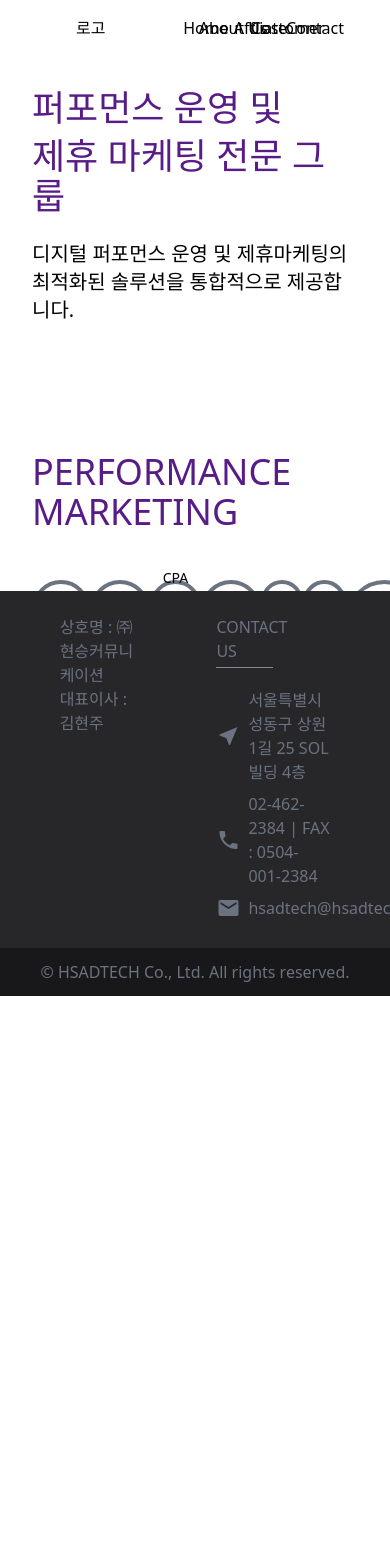
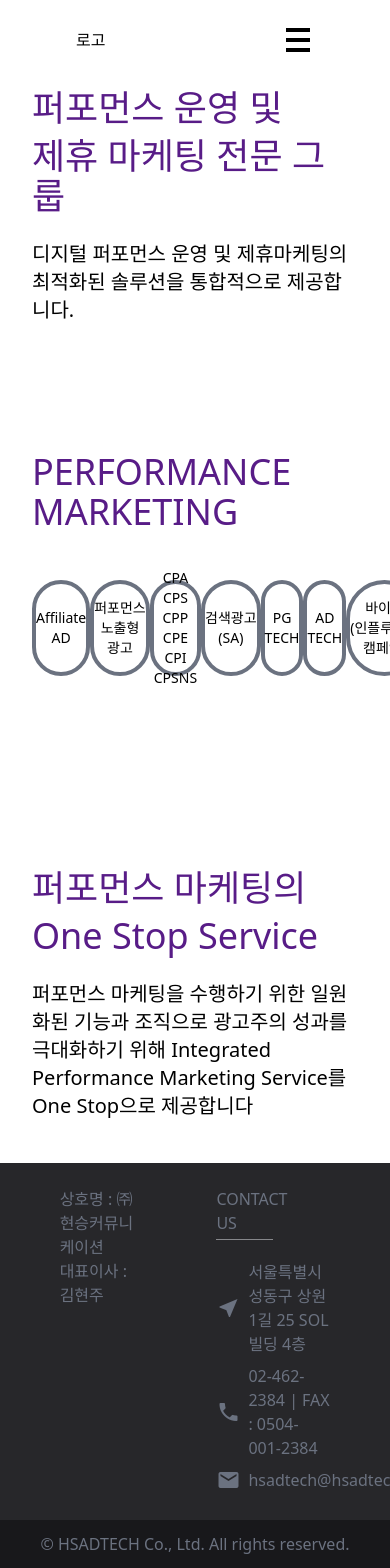
Before and after one commit to gksehfapd/hsadtech, a Next.js app: page /aboutus in a window 390 px wide. Shown: the top 1568 px of the page. Before the commit the page ends 996 px from the top, so only its background shows below. Built offline with nearby package versions, Linux system fonts and the light colour scheme.

Commit message:
feat: nav 반응형

```diff
--- a/components/layout.tsx
+++ b/components/layout.tsx
@@ -10,11 +10,12 @@ interface LayoutProps {
 
 export default function Layout({ children, className = '' }: LayoutProps) {
 	const [scroll, setScroll] = useState(false)
+	const [isMenuOpen, setIsMenuOpen] = useState(false)
 
 	useEffect(() => {
 		window.addEventListener('scroll', handleScroll)
 		return () => {
-			window.removeEventListener('scroll', handleScroll) //clean up
+			window.removeEventListener('scroll', handleScroll)
 		}
 	}, [])
 
@@ -25,7 +26,7 @@ export default function Layout({ children, className = '' }: LayoutProps) {
 		<div className="min-h-screen relative">
 			<nav
 				className={cls(
-					'flex justify-center w-full items-center fixed top-0 text-base px-16 py-3 text-black box-border z-99 bg-white',
+					'flex w-full items-center fixed top-0 text-base px-16 py-3 text-black box-border z-99 bg-white',
 					scroll ? 'border-b-2' : ''
 				)}
 			>
@@ -37,14 +38,48 @@ export default function Layout({ children, className = '' }: LayoutProps) {
 					</div>
 				</div>
 
-				<div className="flex items-center w-1/2">
-					<ul className="flex w-full justify-between">
+				<div className="flex items-center w-1/2 relative">
+					<ul className="flex w-full justify-between max-md:hidden">
 						<NavItem text="Home" hoverText="홈" href="/" />
 						<NavItem text="About Us" hoverText="HS Comm" href="/aboutus" />
 						<NavItem text="Affliate" hoverText="제휴" href="/affliate" />
 						<NavItem text="Costomer" hoverText="고객사" href="/customer" />
 						<NavItem text="Contact" hoverText="문의하기" href="/contactus" />
 					</ul>
+					<div className="min-[768px]:hidden w-full flex justify-between">
+						{isMenuOpen ? (
+							<div>
+								<ul className="flex flex-col w-full justify-between bg-white fixed top-0 right-0 py-12 items-center border-b-2">
+									<NavItem text="Home" hoverText="홈" href="/" />
+									<NavItem text="About Us" hoverText="HS Comm" href="/aboutus" />
+									<NavItem text="Affliate" hoverText="제휴" href="/affliate" />
+									<NavItem text="Costomer" hoverText="고객사" href="/customer" />
+									<NavItem
+										text="Contact"
+										hoverText="문의하기"
+										href="/contactus"
+									/>
+									<NavItem
+										text="X"
+										hoverText="뒤로가기"
+										onClick={() => setIsMenuOpen(false)}
+									/>
+								</ul>
+							</div>
+						) : (
+							<div className="flex w-full justify-between">
+								<div></div>
+								<div
+									className="p-4 h-14 cursor-pointer flex flex-col justify-between"
+									onClick={() => setIsMenuOpen(true)}
+								>
+									<div className="border-black border-b-4 bg-black w-6"></div>
+									<div className="border-black border-b-4 bg-black w-6"></div>
+									<div className="border-black border-b-4 bg-black w-6"></div>
+								</div>
+							</div>
+						)}
+					</div>
 				</div>
 			</nav>
 			<div className={cls('pt-14 min-h-screen pb-72')}>
--- a/components/navItem.tsx
+++ b/components/navItem.tsx
@@ -2,12 +2,13 @@ import Link from 'next/link'
 import { useState } from 'react'
 
 interface NavItemProps {
-	href: string
+	href?: string
 	text: string
 	hoverText: string
+	[key: string]: any
 }
 
-const NavItem = ({ href, text, hoverText }: NavItemProps) => {
+const NavItem = ({ href, text, hoverText, onClick }: NavItemProps) => {
 	const [isHover, setIsHover] = useState(false)
 
 	return (
@@ -18,11 +19,23 @@ const NavItem = ({ href, text, hoverText }: NavItemProps) => {
 			onMouseLeave={() => {
 				setIsHover(false)
 			}}
-			className="w-1/6 flex justify-center items-center whitespace-nowrap"
+			className="w-1/6 flex justify-center items-center whitespace-nowrap max-md:text-3xl max-md:w-3/4"
 		>
-			<Link className="w-full h-full justify-center items-center flex py-1" href={href}>
-				<span className="">{isHover ? hoverText : text}</span>
-			</Link>
+			{href ? (
+				<Link
+					className="w-full h-full justify-center items-center flex py-1 max-md:bg-slate-200 max-md:my-4 max-md:p-4 max-md:rounded-xl"
+					href={href}
+				>
+					<span className="">{isHover ? hoverText : text}</span>
+				</Link>
+			) : (
+				<div
+					onClick={onClick}
+					className="w-full h-full justify-center items-center flex py-1 max-md:bg-slate-200 max-md:my-4 max-md:p-4 max-md:rounded-xl cursor-pointer"
+				>
+					{isHover ? hoverText : text}
+				</div>
+			)}
 		</li>
 	)
 }
--- a/pages/aboutus.tsx
+++ b/pages/aboutus.tsx
@@ -14,7 +14,7 @@ const AboutUs = () => {
 					</span>
 				</div>
 			</div>
-			<div className="flex flex-col items-center">
+			<div className="flex flex-col items-center pb-48">
 				<span className="text-4xl text-purple-900 mb-12">PERFORMANCE MARKETING</span>
 				<div className="flex w-full justify-around text-center">
 					<AboutUsItem text="Affiliate AD" />
@@ -26,6 +26,17 @@ const AboutUs = () => {
 					<AboutUsItem text="바이럴 (인플루언서 캠페인)" />
 				</div>
 			</div>
+			<div className="flex flex-col pb-32">
+				<span className="text-4xl text-purple-900 pb-2">퍼포먼스 마케팅의</span>
+				<span className="text-4xl text-purple-900 pb-6">One Stop Service</span>
+				<div className="flex flex-col text-xl">
+					<span>
+						퍼포먼스 마케팅을 수행하기 위한 일원화된 기능과 조직으로 광고주의 성과를
+						극대화하기 위해 Integrated Performance Marketing Service를 One Stop으로
+						제공합니다
+					</span>
+				</div>
+			</div>
 		</Layout>
 	)
 }
--- a/pages/affliate.tsx
+++ b/pages/affliate.tsx
@@ -4,7 +4,19 @@ import Link from 'next/link'
 export default function Affliate() {
 	return (
 		<div>
-			<Layout>hi!</Layout>
+			<Layout>
+				<div className="bg-gray-100 min-h-screen flex justify-center items-center">
+					<div className="max-w-2xl p-8 bg-white shadow-lg rounded-lg">
+						<h1 className="text-3xl font-bold mb-4">About Us</h1>
+						<p className="text-lg">
+							Lorem ipsum dolor sit amet, consectetur adipiscing elit. Nullam in
+							mauris nec ex pharetra scelerisque. Phasellus congue massa sit amet
+							magna accumsan, nec tristique enim sollicitudin. Morbi tempus nisl id ex
+							vestibulum, in mattis libero accumsan.
+						</p>
+					</div>
+				</div>
+			</Layout>
 		</div>
 	)
 }
```
